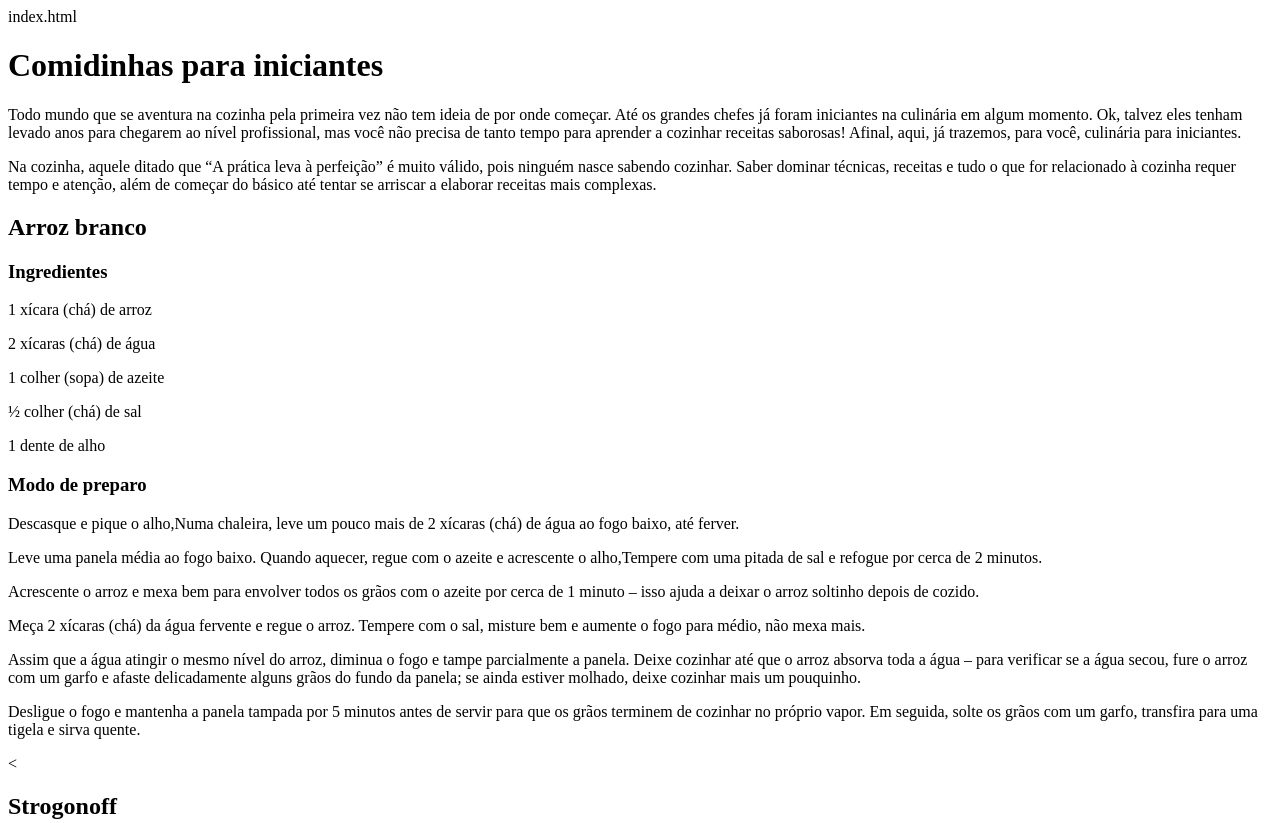
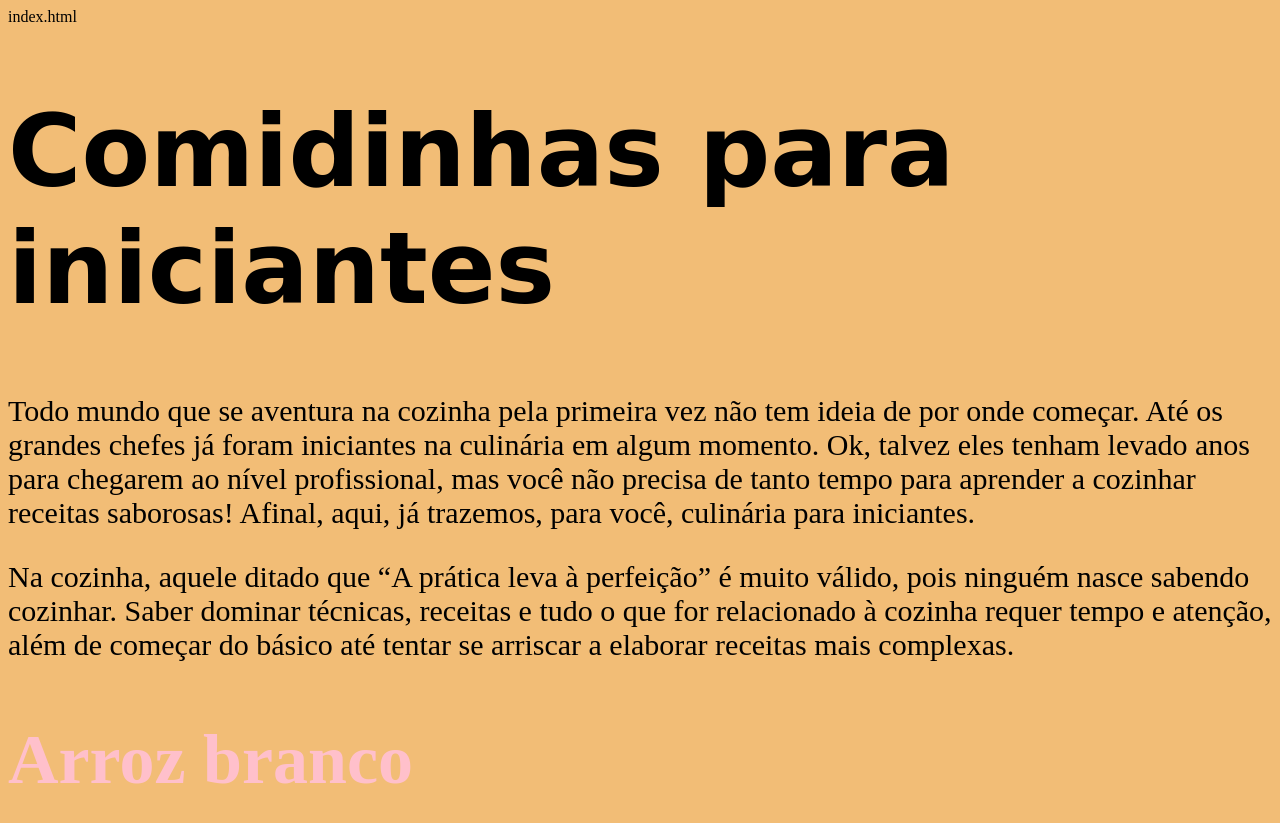
Before and after one commit to barbaramoorais/comidas-da-Ba-, a plain HTML site: page index.html in a window 1280 px wide. Shown: the top 823 px of the page. Drawn offline with Linux system fonts and the light colour scheme.

Commit message:
site 0.2

```diff
--- a/index.html
+++ b/index.html
@@ -4,6 +4,7 @@ index.html
   <head>
     <meta charset="utf-8">
     <title>Cozinha da Ba</title>
+    <link rel="stylesheet" href="style.css">
   </head>
   <body>
     <h1>Comidinhas para iniciantes</h1>
--- /dev/null
+++ b/style.css
@@ -0,0 +1,17 @@
+body{
+  background-color: #f2bd76
+}
+h1{
+  font-size: 100px;font-family: cursive;
+  }
+h2{
+
+  font-size: 70px; color:
+  font-size: 70px; color:  pink
+}
+p{
+  font-size: 30px
+}
+h3{
+  font-size: 40px; color: pink
+}
```
